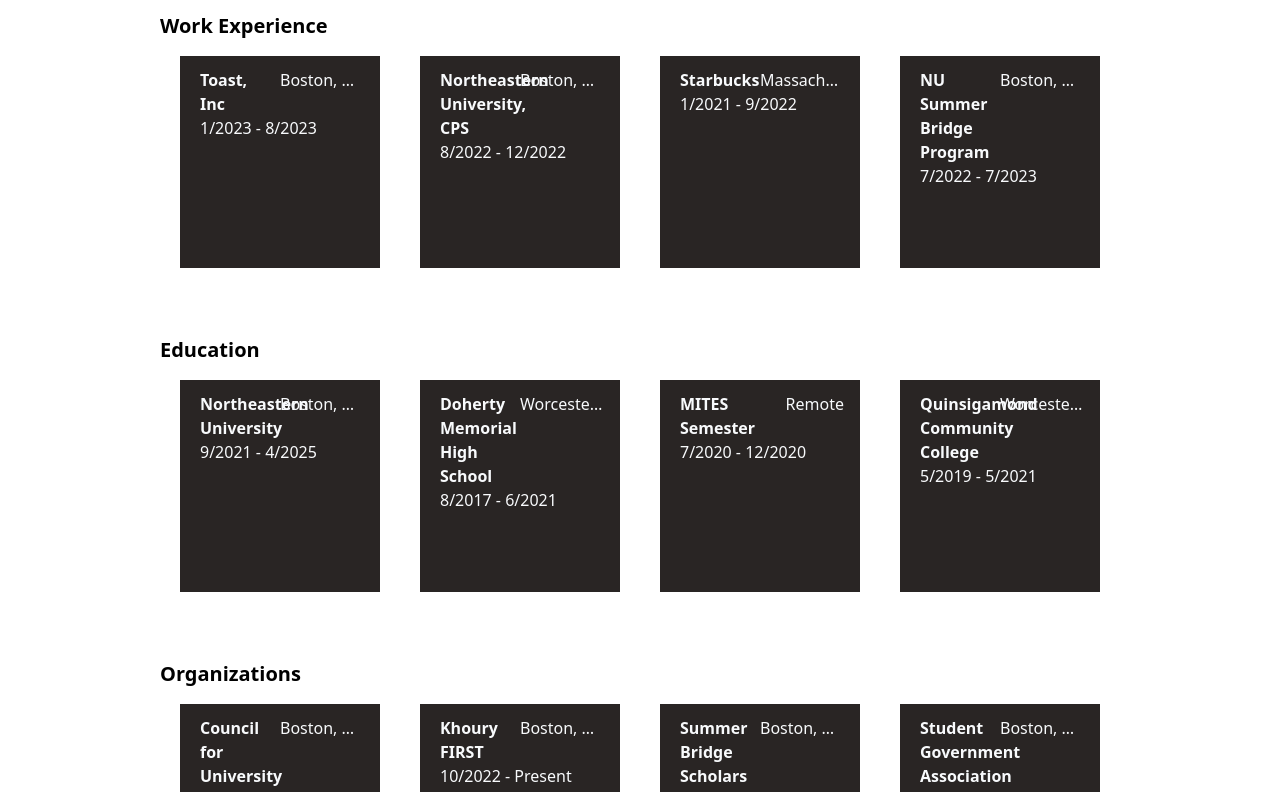
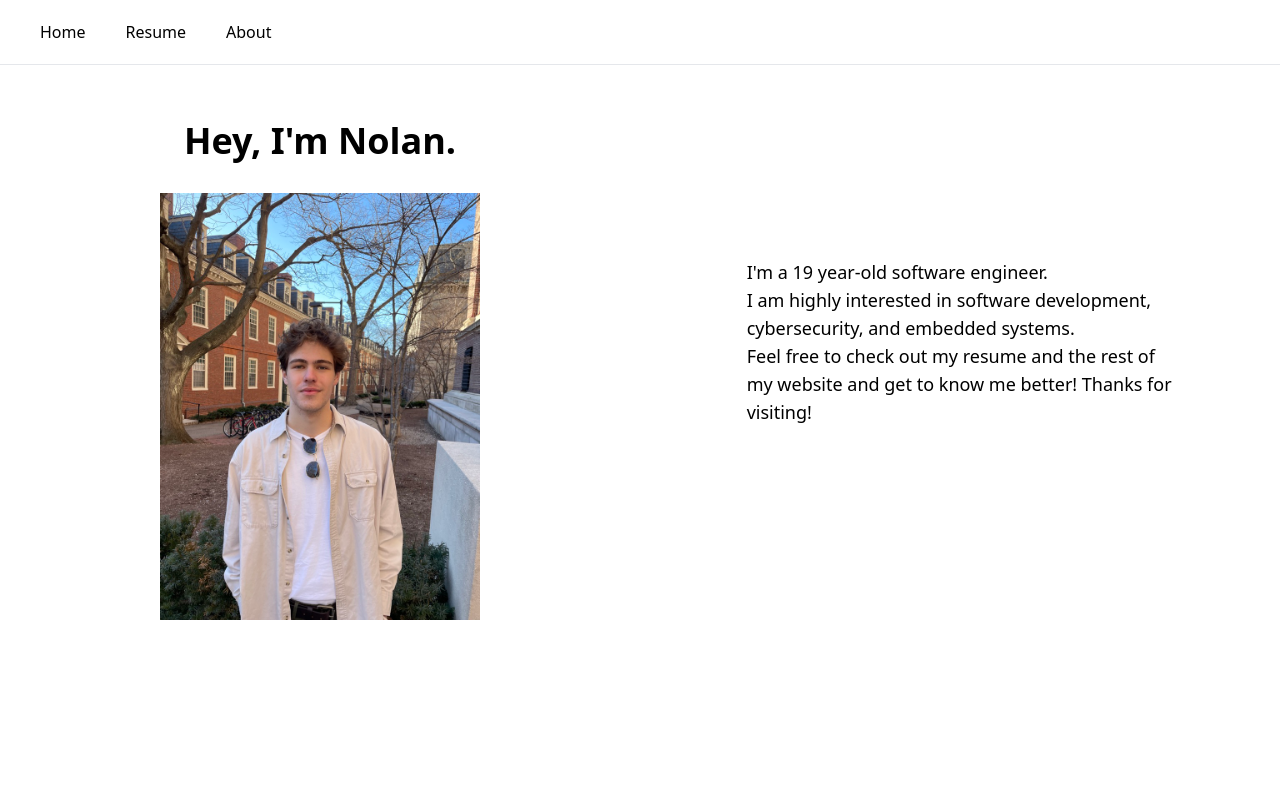
Before and after one commit to nmungovan/nmungovan.github.io, a React (Create React App) app: page / in a window 1280 px wide. Shown: the top 792 px of the page. Built offline with nearby package versions, Linux system fonts and the light colour scheme.

Commit message:
V2.1 Router implementation (#7)
* adding readme

* adding more info

* fixing styles

* cleanup

* Adding router for multiple page support

```diff
--- a/package.json
+++ b/package.json
@@ -39,8 +39,8 @@
     "build": "react-scripts build",
     "test": "react-scripts test",
     "eject": "react-scripts eject",
-    "predeploy" : "yarn build",
-    "deploy" : "gh-pages -d build"
+    "predeploy": "yarn build",
+    "deploy": "gh-pages -d build"
   },
   "eslintConfig": {
     "extends": []
--- a/src/App.tsx
+++ b/src/App.tsx
@@ -2,15 +2,20 @@
 import { Route, Routes } from 'react-router-dom'
 import { AboutMe } from './pages/AboutMe'
 import { Resume } from './pages/Resume'
+import { LandingPage } from "./pages/LandingPage";
+import { NavBar } from "./pages/Components/NavBar"
 
 function App (): ReactElement {
   return (
-      <Routes>
-        {/* TODO Find a way to fix this routing issue */}
-        <Route path='/' element={<Resume />} />
-        <Route path='/about' element={<AboutMe />} />
-        <Route path='/resume' element={<Resume />} />
-      </Routes>
+      <>
+        <NavBar />
+        <Routes>
+            {/* TODO Find a way to fix this routing issue */}
+            <Route path='/' element={<LandingPage />} />
+            <Route path='/about' element={<AboutMe />} />
+            <Route path='/resume' element={<Resume />} />
+        </Routes>
+      </>
   )
 }
 
--- a/src/index.tsx
+++ b/src/index.tsx
@@ -3,16 +3,16 @@
 import './index.css'
 import App from './App'
 import reportWebVitals from './reportWebVitals'
-import { BrowserRouter } from 'react-router-dom'
+import { HashRouter } from 'react-router-dom'
 
 const root = ReactDOM.createRoot(
   document.getElementById('root') as HTMLElement
 )
 root.render(
   <React.StrictMode>
-    <BrowserRouter>
+    <HashRouter>
       <App />
-    </BrowserRouter>
+    </HashRouter>
   </React.StrictMode>
 )
 
--- a/src/pages/AboutMe.tsx
+++ b/src/pages/AboutMe.tsx
@@ -5,12 +5,7 @@
  * @returns
  */
 export function AboutMe (): ReactElement {
-  return (<div className='flex grid grid-cols-1'>
-        <div className='flex grid grid-cols-3'>
-        </div>
-
-    </div>
-  )
+  return <h1>Hi</h1>
 }
 
 /*
--- /dev/null
+++ b/src/pages/Components/NavBar.tsx
@@ -0,0 +1,16 @@
+import React from 'react';
+
+export const NavBar = () => {
+    return (
+        <>
+            <nav className='flex'>
+                <ul className='flex px-5 py-5'>
+                    <li className='px-5'><a href="/">Home</a></li>
+                    <li className='px-5'><a href="/#/resume">Resume</a></li>
+                    <li className='px-5'><a href="/#/about">About</a></li>
+                </ul>
+            </nav>
+            <hr />
+        </>
+    )
+}
--- a/src/pages/LandingPage.tsx
+++ b/src/pages/LandingPage.tsx
@@ -1,4 +1,5 @@
 import React, { type ReactElement } from 'react'
+import nolanImage from './../../src/img/nolan.jpeg';
 
 /**
  * Function to calculate how old I am.
@@ -12,15 +13,18 @@
 }
 
 /**
- * The 'landing' page for my website. Equivalent to nmungovan.github.io/index
+ * The 'landing' page for my website. Equivalent to nmungovan.github.io
  *
  * @returns the Element of the webpage
  */
 export function LandingPage (): ReactElement {
-  return (<div className='flex grid grid-cols-2 gap-x-15 gap-y-15 justify-items-center'>
-        <>Hey, I&apos;m Nolan.</>
-        <div className=''>I&apos;m a {calculateAge()} year-old aspiring Software Engineer. <br />
-        I am rather interested in software development, cybersecurity (network/systems security), and embedded systems. <br />
-        Feel free to explore my website and get to know me better! Thanks for visiting! </div>
+  return (<div className='grid grid-cols-2'>
+      <div className='grid grid-cols-1 justify-items-center'>
+          <h1 className='pt-14 pb-8 text-4xl font-bold'>Hey, I&apos;m Nolan.</h1>
+          <img className='w-1/2 hover:scale-105 transition ease-in-out' alt='Me!' src={nolanImage} />
+      </div>
+      <h2 className='w-2/3 justify-start max-w-fit m-auto text-lg'>I&apos;m a {calculateAge()} year-old software engineer. <br />
+        I am highly interested in software development, cybersecurity, and embedded systems. <br />
+        Feel free to check out my <a href='/#/resume'>resume</a> and the rest of my website and get to know me better! Thanks for visiting! </h2>
     </div>)
 }
```
Also changed, not shown: src/img/nolan.jpeg (added).
